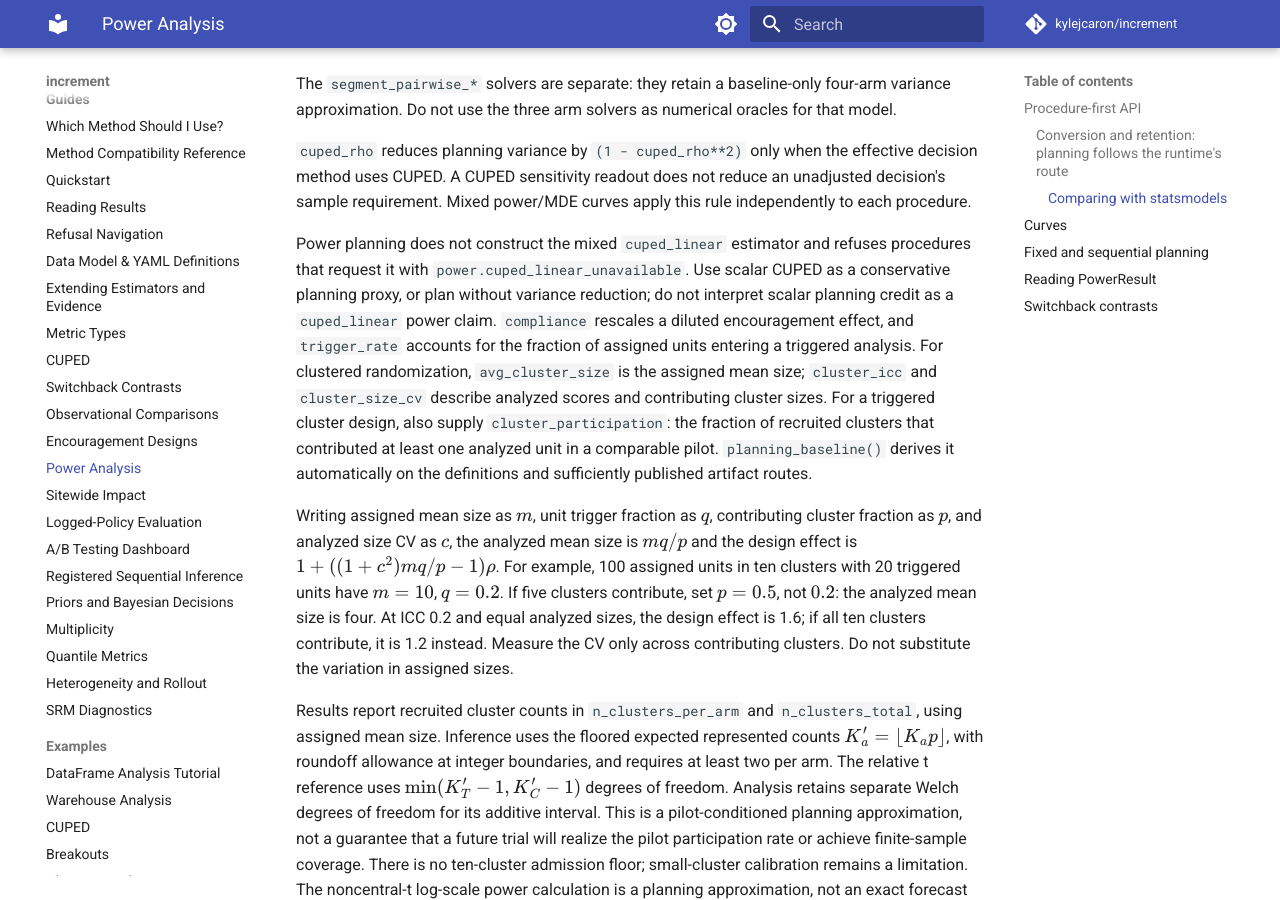
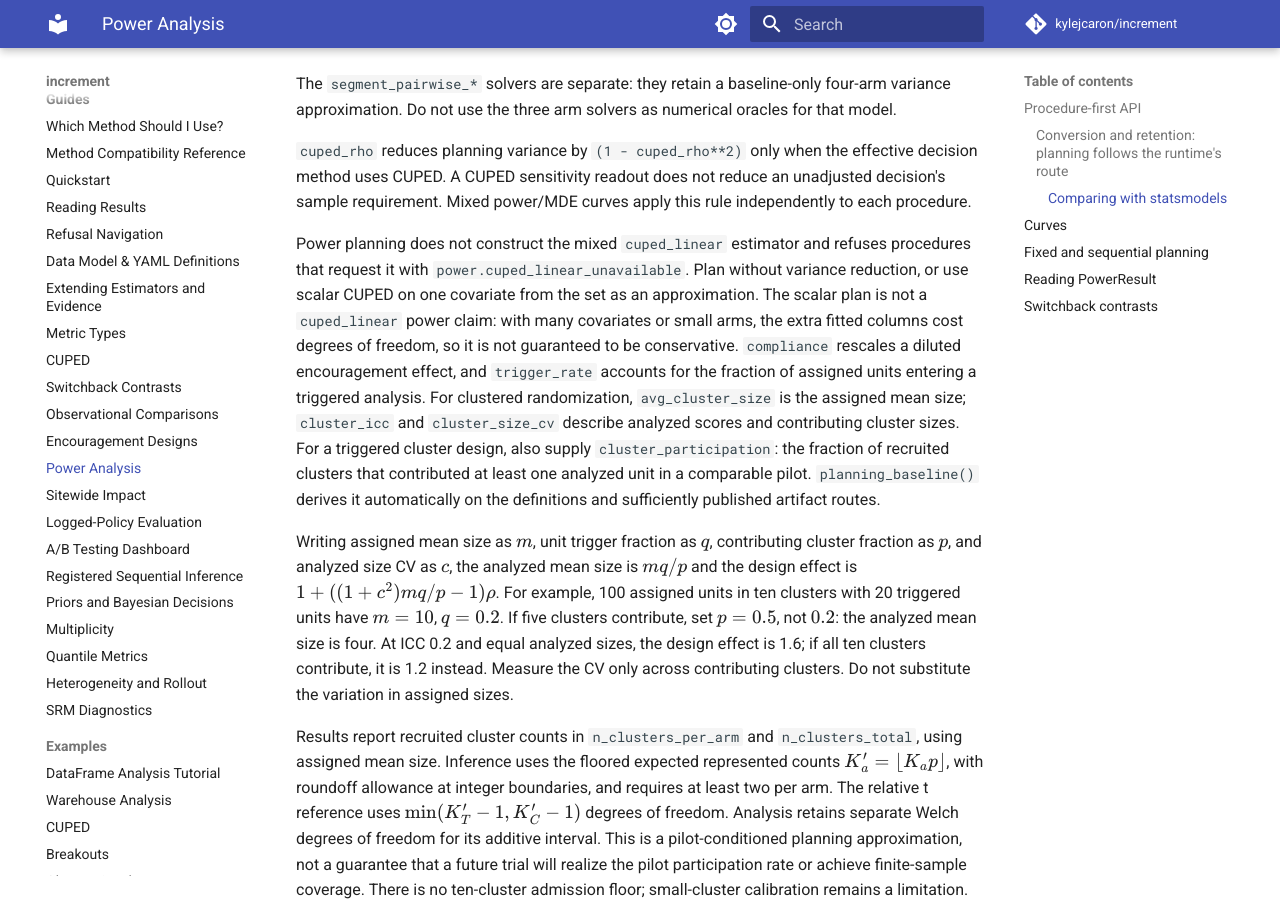
Before and after one commit to kylejcaron/increment, an MkDocs documentation site: the page built from docs/guides/power-analysis.md, in a window 1280 px wide and 900 px high, scrolled down 7174 px. Built offline with MkDocs 1.6.1 and Material for MkDocs 9.7.7, drawn with Linux system fonts in a browser that asks for light colours; comment, search, counter and statistics services are not loaded.

Commit message:
docs: artifacts serve cuped_linear covariates; scalar planning is an approximation

```diff
--- a/docs/guides/power-analysis.md
+++ b/docs/guides/power-analysis.md
@@ -327,9 +327,10 @@ apply this rule independently to each procedure.
 
 Power planning does not construct the mixed `cuped_linear` estimator and
 refuses procedures that request it with `power.cuped_linear_unavailable`.
-Use scalar CUPED as a conservative planning proxy, or plan without variance
-reduction; do not interpret scalar planning credit as a `cuped_linear` power
-claim.
+Plan without variance reduction, or use scalar CUPED on one covariate from the
+set as an approximation. The scalar plan is not a `cuped_linear` power claim:
+with many covariates or small arms, the extra fitted columns cost degrees of
+freedom, so it is not guaranteed to be conservative.
 `compliance` rescales a diluted encouragement effect, and `trigger_rate`
 accounts for the fraction of assigned units entering a triggered analysis. For clustered
 randomization, `avg_cluster_size` is the assigned mean size; `cluster_icc`
```
Also changed, not shown: docs/guides/metric-types.md (+2 -3 lines), 1 other file.
